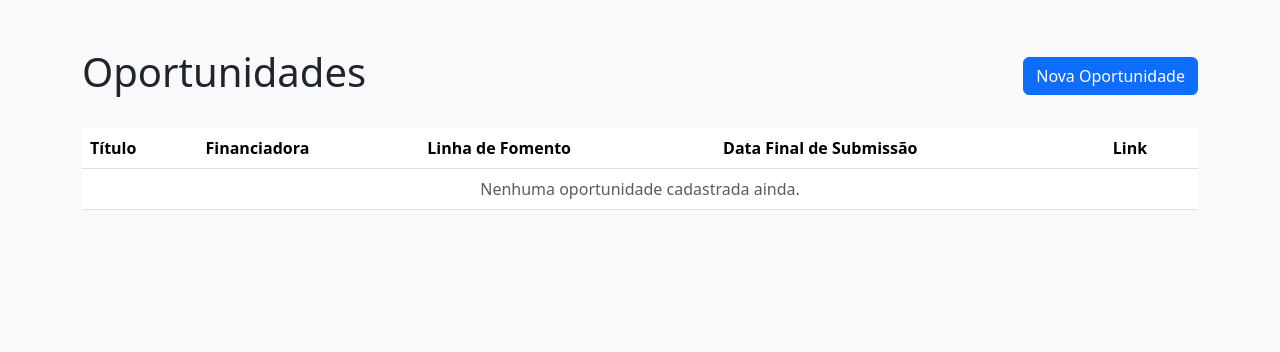
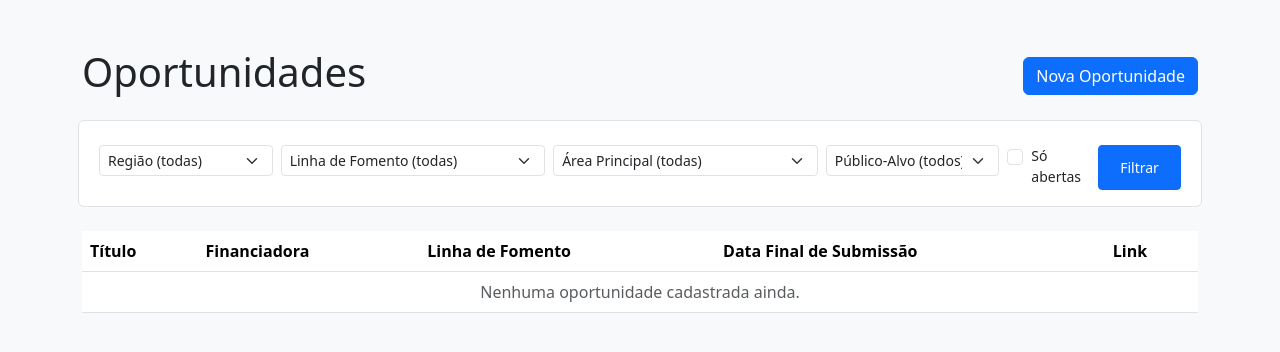
Before and after one commit to NropJoensuu/fomentobrasil, a Flask app: page /oportunidades in a window 1280 px wide. Shown: the top 352 px of the page. Run offline with Flask 3, Linux system fonts and the light colour scheme; data that the repository does not hold is empty.

Commit message:
Adiciona filtros de busca na listagem (regiao, linha_de_fomento, area_principal, publico_alvo, apenas_abertas)

```diff
--- a/app/routes.py
+++ b/app/routes.py
@@ -1,10 +1,11 @@
 from datetime import datetime
 
 from flask import Blueprint, render_template, request, redirect, url_for
+from sqlalchemy import or_
 
 from app import db
 from app.models import Oportunidade
-from app.utils import get_regiao
+from app.utils import get_regiao, get_ufs_por_regiao, REGIOES
 
 main = Blueprint("main", __name__)
 
@@ -16,8 +17,45 @@ def index():
 
 @main.route("/oportunidades")
 def listar_oportunidades():
-    oportunidades = Oportunidade.query.order_by(Oportunidade.criado_em.desc()).all()
-    return render_template("oportunidades/listar.html", oportunidades=oportunidades)
+    query = Oportunidade.query
+
+    regiao = request.args.get("regiao") or ""
+    linha_de_fomento = request.args.get("linha_de_fomento") or ""
+    area_principal = request.args.get("area_principal") or ""
+    publico_alvo = request.args.get("publico_alvo") or ""
+    apenas_abertas = request.args.get("apenas_abertas") == "1"
+
+    if regiao:
+        ufs = get_ufs_por_regiao(regiao)
+        query = query.filter(Oportunidade.uf.in_(ufs))
+    if linha_de_fomento:
+        query = query.filter(Oportunidade.linha_de_fomento == linha_de_fomento)
+    if area_principal:
+        query = query.filter(Oportunidade.area_principal == area_principal)
+    if publico_alvo:
+        query = query.filter(Oportunidade.publico_alvo.any(publico_alvo))
+    if apenas_abertas:
+        hoje = datetime.utcnow().date()
+        query = query.filter(
+            or_(Oportunidade.data_prazo.is_(None), Oportunidade.data_prazo >= hoje)
+        )
+
+    oportunidades = query.order_by(Oportunidade.criado_em.desc()).all()
+
+    filtros = {
+        "regiao": regiao,
+        "linha_de_fomento": linha_de_fomento,
+        "area_principal": area_principal,
+        "publico_alvo": publico_alvo,
+        "apenas_abertas": apenas_abertas,
+    }
+
+    return render_template(
+        "oportunidades/listar.html",
+        oportunidades=oportunidades,
+        filtros=filtros,
+        regioes=REGIOES,
+    )
 
 
 @main.route("/oportunidades/<int:id>")
--- a/app/utils.py
+++ b/app/utils.py
@@ -10,3 +10,10 @@ REGIAO_POR_UF = {
 
 def get_regiao(uf):
     return REGIAO_POR_UF.get(uf) if uf else None
+
+
+def get_ufs_por_regiao(regiao):
+    return [uf for uf, r in REGIAO_POR_UF.items() if r == regiao]
+
+
+REGIOES = sorted(set(REGIAO_POR_UF.values()))
--- a/templates/oportunidades/listar.html
+++ b/templates/oportunidades/listar.html
@@ -11,6 +11,73 @@
       <h1>Oportunidades</h1>
       <a href="{{ url_for('main.nova_oportunidade') }}" class="btn btn-primary">Nova Oportunidade</a>
     </div>
+    <form method="GET" class="row g-2 mb-4 bg-white p-3 rounded border">
+      <div class="col-md-2">
+        <select name="regiao" class="form-select form-select-sm">
+          <option value="">Região (todas)</option>
+          {% for r in regioes %}
+          <option value="{{ r }}" {{ 'selected' if filtros.regiao == r else '' }}>{{ r }}</option>
+          {% endfor %}
+        </select>
+      </div>
+
+      <div class="col-md-3">
+        <select name="linha_de_fomento" class="form-select form-select-sm">
+          <option value="">Linha de Fomento (todas)</option>
+          <option value="auxilio_pesquisa" {{ 'selected' if filtros.linha_de_fomento == 'auxilio_pesquisa' else '' }}>Auxílio à Pesquisa</option>
+          <option value="auxilio_inovacao" {{ 'selected' if filtros.linha_de_fomento == 'auxilio_inovacao' else '' }}>Auxílio à Inovação</option>
+          <option value="auxilio_divulgacao_cientifica" {{ 'selected' if filtros.linha_de_fomento == 'auxilio_divulgacao_cientifica' else '' }}>Auxílio à Divulgação Científica</option>
+          <option value="apoio_formacao_capacitacao" {{ 'selected' if filtros.linha_de_fomento == 'apoio_formacao_capacitacao' else '' }}>Apoio à Formação/Capacitação</option>
+          <option value="apoio_redes_grupos_pesquisa" {{ 'selected' if filtros.linha_de_fomento == 'apoio_redes_grupos_pesquisa' else '' }}>Apoio a Redes e Grupos</option>
+        </select>
+      </div>
+
+      <div class="col-md-3">
+        <select name="area_principal" class="form-select form-select-sm">
+          <option value="">Área Principal (todas)</option>
+          <option value="Ciências Exatas e da Terra" {{ 'selected' if filtros.area_principal == 'Ciências Exatas e da Terra' else '' }}>Ciências Exatas e da Terra</option>
+          <option value="Ciências Biológicas" {{ 'selected' if filtros.area_principal == 'Ciências Biológicas' else '' }}>Ciências Biológicas</option>
+          <option value="Engenharias" {{ 'selected' if filtros.area_principal == 'Engenharias' else '' }}>Engenharias</option>
+          <option value="Ciências da Saúde" {{ 'selected' if filtros.area_principal == 'Ciências da Saúde' else '' }}>Ciências da Saúde</option>
+          <option value="Ciências Agrárias" {{ 'selected' if filtros.area_principal == 'Ciências Agrárias' else '' }}>Ciências Agrárias</option>
+          <option value="Ciências Sociais Aplicadas" {{ 'selected' if filtros.area_principal == 'Ciências Sociais Aplicadas' else '' }}>Ciências Sociais Aplicadas</option>
+          <option value="Ciências Humanas" {{ 'selected' if filtros.area_principal == 'Ciências Humanas' else '' }}>Ciências Humanas</option>
+          <option value="Linguística, Letras e Artes" {{ 'selected' if filtros.area_principal == 'Linguística, Letras e Artes' else '' }}>Linguística, Letras e Artes</option>
+        </select>
+      </div>
+
+      <div class="col-md-2">
+        <select name="publico_alvo" class="form-select form-select-sm">
+          <option value="">Público-Alvo (todos)</option>
+          <option value="pesquisadores" {{ 'selected' if filtros.publico_alvo == 'pesquisadores' else '' }}>Pesquisadores</option>
+          <option value="empresas" {{ 'selected' if filtros.publico_alvo == 'empresas' else '' }}>Empresas</option>
+          <option value="startups" {{ 'selected' if filtros.publico_alvo == 'startups' else '' }}>Startups</option>
+          <option value="ict" {{ 'selected' if filtros.publico_alvo == 'ict' else '' }}>ICT</option>
+          <option value="mestrandos" {{ 'selected' if filtros.publico_alvo == 'mestrandos' else '' }}>Mestrandos</option>
+          <option value="doutorandos" {{ 'selected' if filtros.publico_alvo == 'doutorandos' else '' }}>Doutorandos</option>
+          <option value="ies" {{ 'selected' if filtros.publico_alvo == 'ies' else '' }}>IES</option>
+          <option value="governo" {{ 'selected' if filtros.publico_alvo == 'governo' else '' }}>Governo</option>
+        </select>
+      </div>
+
+      <div class="col-md-1 d-flex align-items-center">
+        <div class="form-check">
+          <input type="checkbox" name="apenas_abertas" value="1" class="form-check-input" id="apenasAbertas" {{ 'checked' if filtros.apenas_abertas else '' }}>
+          <label class="form-check-label small" for="apenasAbertas">Só abertas</label>
+        </div>
+      </div>
+
+      <div class="col-md-1 d-grid">
+        <button type="submit" class="btn btn-primary btn-sm">Filtrar</button>
+      </div>
+
+      {% if filtros.regiao or filtros.linha_de_fomento or filtros.area_principal or filtros.publico_alvo or filtros.apenas_abertas %}
+      <div class="col-12">
+        <a href="{{ url_for('main.listar_oportunidades') }}" class="small">Limpar filtros</a>
+      </div>
+      {% endif %}
+    </form>
+
     <table class="table bg-white">
       <thead>
   <tr><th>Título</th><th>Financiadora</th><th>Linha de Fomento</th><th>Data Final de Submissão</th><th>Link</th></tr>
```
